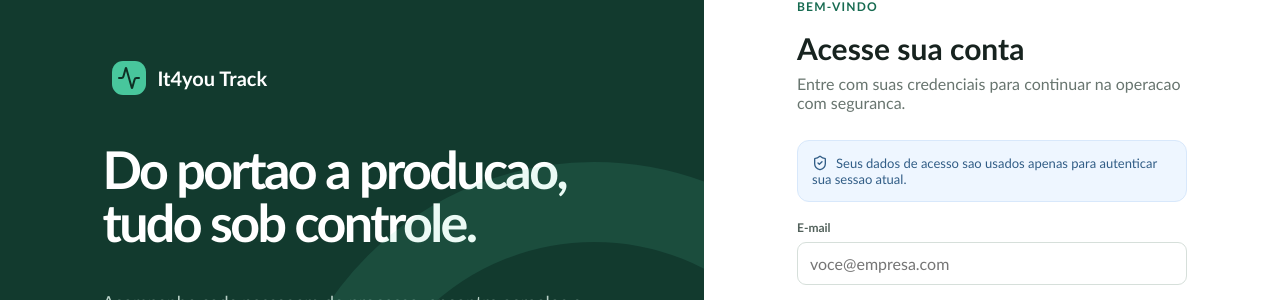
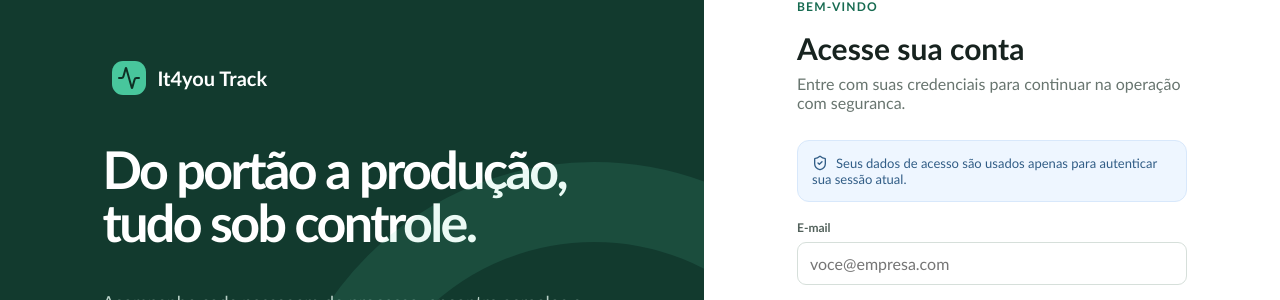
Before and after one commit to williamit4you/webfluxocoletordev, a Next.js app: page /login in a window 1280 px wide. Shown: the part 188-488 px from the top of the page. Built offline with nearby package versions, Linux system fonts and the light colour scheme.

Commit message:
ortografia

```diff
--- a/src/app/entrada/page.tsx
+++ b/src/app/entrada/page.tsx
@@ -99,9 +99,9 @@ export default function EntryPage() {
 
     <div className="pagehead">
       <div>
-        <span className="eyebrow">Operacao</span>
+        <span className="eyebrow">Operação</span>
         <h1 className="title">Nova entrada</h1>
-        <p className="subtitle">Escolha o fluxo e inicie. A coleta de dados acontece na primeira etapa da execucao.</p>
+        <p className="subtitle">Escolha o fluxo e inicie. A coleta de dados acontece na primeira etapa da execução.</p>
       </div>
     </div>
 
--- a/src/app/login/page.tsx
+++ b/src/app/login/page.tsx
@@ -57,19 +57,19 @@ export default function Login() {
           It4you Track
         </div>
 
-        <h1>Do portao a producao, tudo sob controle.</h1>
-        <p>Acompanhe cada passagem do processo, encontre gargalos e saiba exatamente qual e o proximo passo.</p>
+        <h1>Do portão a produção, tudo sob controle.</h1>
+        <p>Acompanhe cada passagem do processo, encontre gargalos e saiba exatamente qual e o próximo passo.</p>
       </section>
 
       <section className="login-form">
         <form className="login-box" onSubmit={submit}>
           <span className="eyebrow">Bem-vindo</span>
           <h2>Acesse sua conta</h2>
-          <p>Entre com suas credenciais para continuar na operacao com seguranca.</p>
+          <p>Entre com suas credenciais para continuar na operação com seguranca.</p>
 
           <div className="notice" style={{ marginBottom: 18 }}>
             <ShieldCheck size={16} style={{ verticalAlign: "text-bottom", marginRight: 8 }} />
-            Seus dados de acesso sao usados apenas para autenticar sua sessao atual.
+            Seus dados de acesso são usados apenas para autenticar sua sessão atual.
           </div>
 
           {error && (
```
